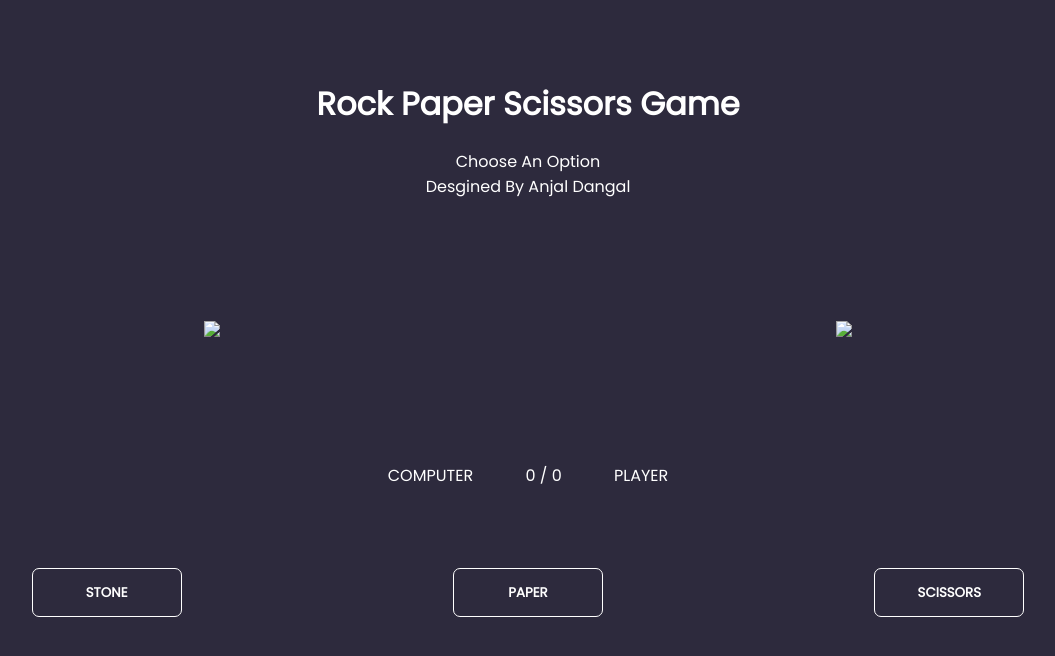
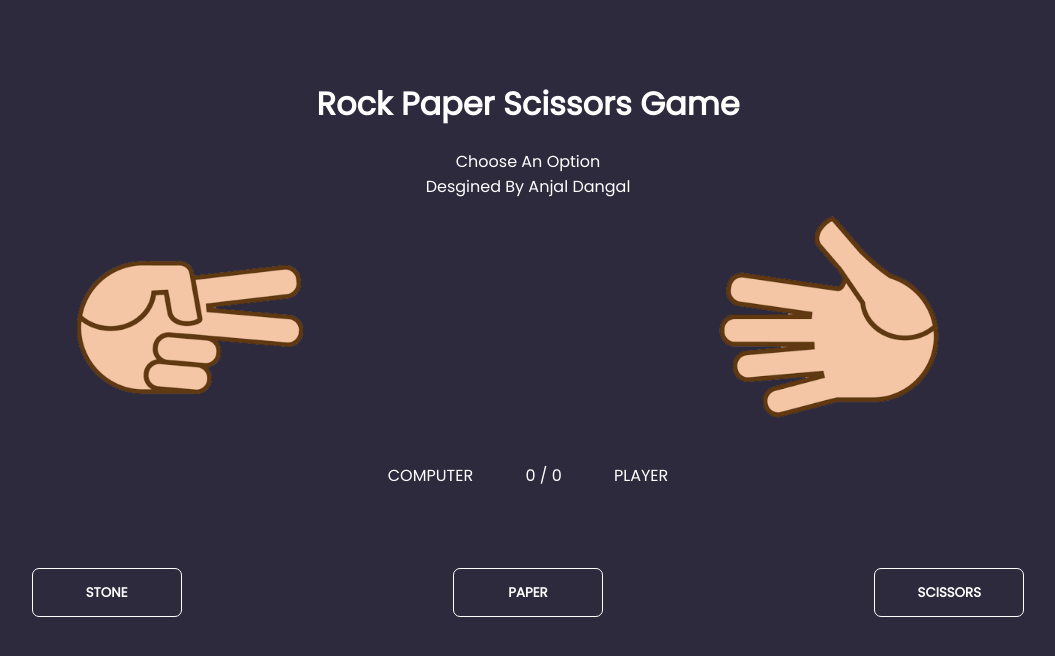
Before and after one commit to AnjalDangal/RPS_Game, a plain HTML site: page index.html in a window 1280 px wide. Shown: the whole page, without its empty margins (112-1167 px from the left). Drawn offline with Linux system fonts and the light colour scheme.

Commit message:
Update index.html

```diff
--- a/index.html
+++ b/index.html
@@ -16,10 +16,10 @@
         </div>
         <div class="images">
           <div class="computer">
-            <img src="img/scissorsComputer.png" />
+            <img src="scissorsComputer.png" />
           </div>
           <div class="player">
-            <img src="img/paperPlayer.png" />
+            <img src="paperPlayer.png" />
           </div>
         </div>
         <div class="points">
```
